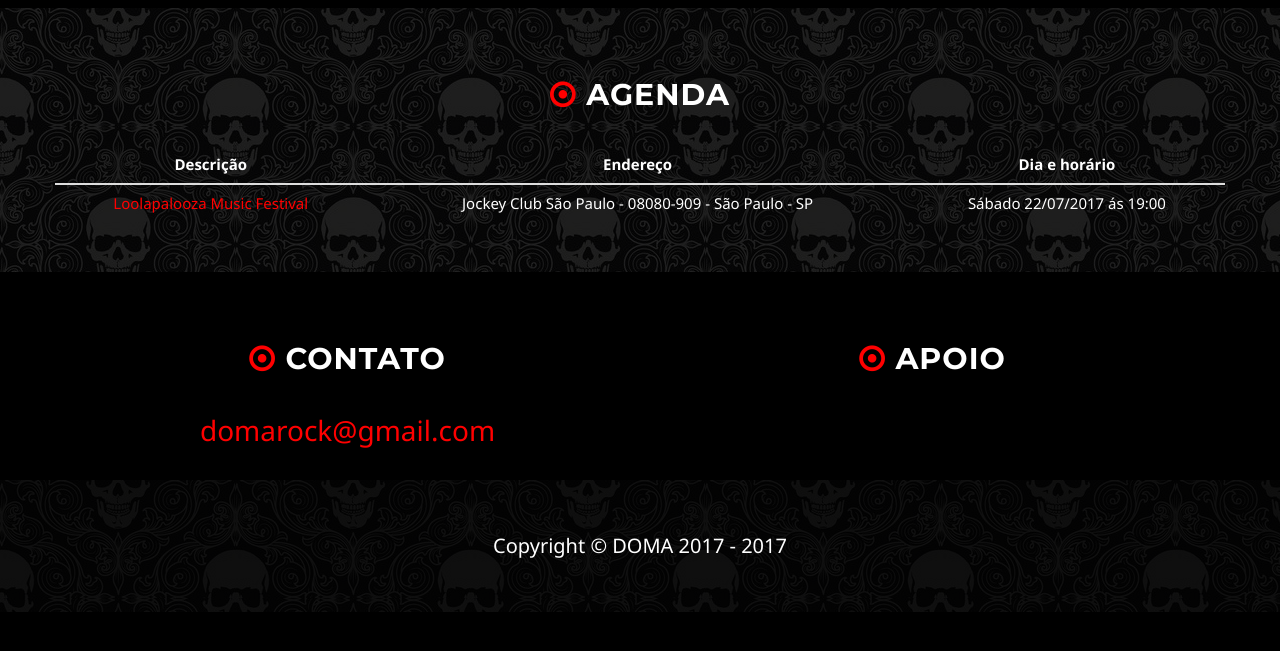
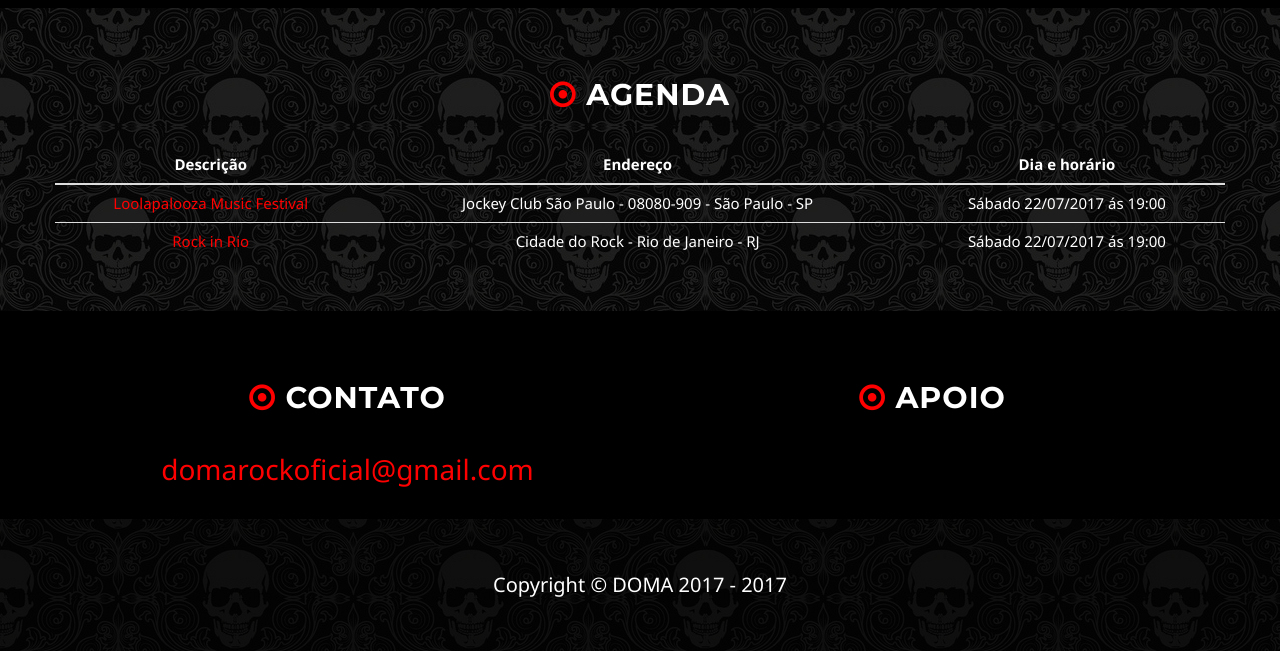
Before and after one commit to filipececcon/doma-website, a website: page index.html in a window 1280 px wide. Shown: the part 3178-3829 px from the top of the page. Before the commit the page ends 3790 px from the top, so only its background shows below. Drawn offline with nearby package versions, Linux system fonts and the light colour scheme; files that its build step writes are made by us from their sources.

Commit message:
eventos migrados para arquivo json

```diff
--- /dev/null
+++ b/eventos.json
@@ -0,0 +1,13 @@
+[   {
+        "link": "http://www.uol.com.br",
+        "nome": "Loolapalooza Music Festival",
+        "endereco": "Jockey Club São Paulo - 08080-909 - São Paulo - SP",
+        "datahora": "Sábado 22/07/2017 ás 19:00"
+    },
+    {
+        "link": "http://www.terra.com.br",
+        "nome": "Rock in Rio",
+        "endereco": "Cidade do Rock - Rio de Janeiro - RJ",
+        "datahora": "Sábado 22/07/2017 ás 19:00"
+    }
+]
--- a/index.html
+++ b/index.html
@@ -152,7 +152,7 @@
             <div class="row">
                 <div class="col-lg-6 text-center">
                     <h2><i class="fa fa-dot-circle-o"></i> contato</h2>
-                    <a href="mailto:domarock@gmail.com" class="fa-2x">domarock@gmail.com</a>
+                    <a href="mailto:domarockoficial@gmail.com" class="fa-2x">domarockoficial@gmail.com</a>
                 </div>
                 <div class="col-lg-6">
                     <h2><i class="fa fa-dot-circle-o"></i> apoio</h2>
--- a/js/grayscale.js
+++ b/js/grayscale.js
@@ -44,14 +44,12 @@
 
 $("#copyright").append(new Date().getFullYear());
 
-var eventos = [{
-    link: "www.uol.com.br",
-    nome: "Loolapalooza Music Festival",
-    endereco: "Jockey Club São Paulo - 08080-909 - São Paulo - SP",
-    datahora: "Sábado 22/07/2017 ás 19:00"
-}];
+$.get('../eventos.json', function (data) {
+    var eventos = JSON.parse(data);
 
-eventos.forEach(function (evento) {
-    var linha = "<tr><td><a href=" + evento.link + ">" + evento.nome + "</a></td><td>" + evento.endereco + "</td><td>" + evento.datahora + "</td></tr>";
-    $("#eventos").append(linha);
-}, this);
+    eventos.forEach(function (evento) {
+        var linha = "<tr><td><a href=" + evento.link + " target='blank'>" + evento.nome + "</a></td><td>" + evento.endereco + "</td><td>" + evento.datahora + "</td></tr>";
+        $("#eventos").append(linha);
+    }, this);
+
+}, 'text');
```
Also changed, not shown: vendor/grayscale.min.js.
